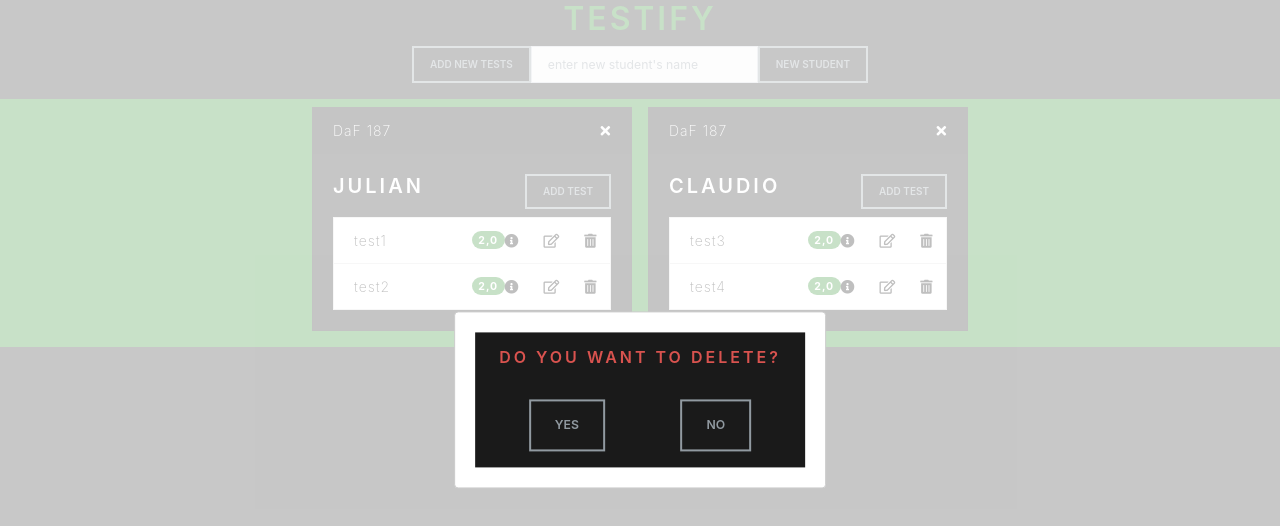
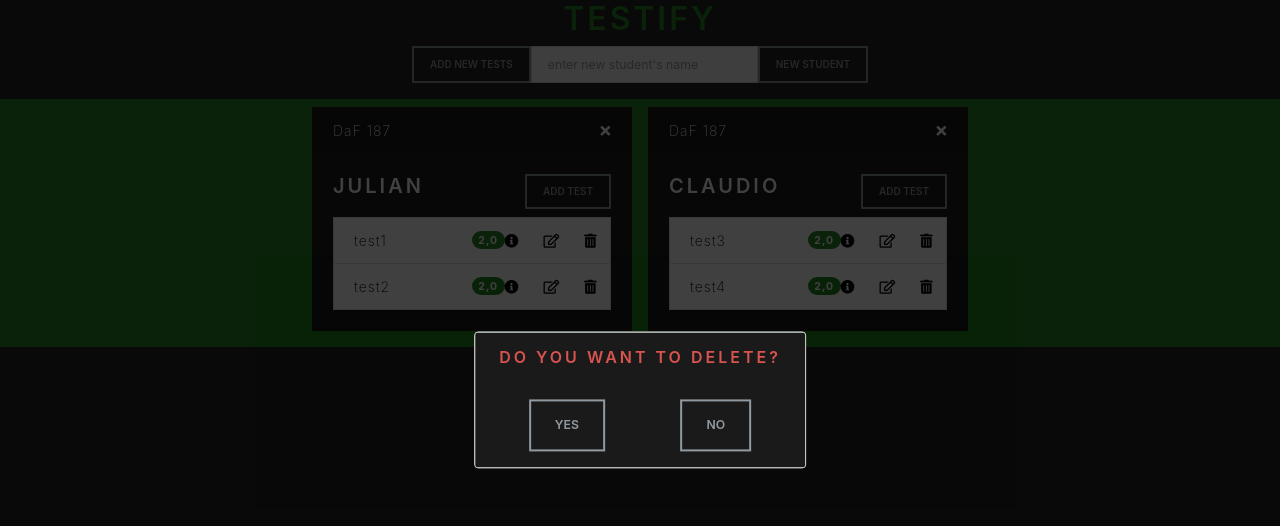
Before and after one commit to julian0becker/testscore, a React (Create React App) app: page / in a window 1280 px wide. Both pictures are taken after a click on the icon 605 px from the left and 130 px from the top of the page. Shown: the top 526 px of the page. Built offline with nearby package versions, Linux system fonts and the light colour scheme.

Commit message:
updated modal styling

```diff
--- a/src/App.css
+++ b/src/App.css
@@ -48,3 +48,12 @@ body {
 .icon-container {
   width: 50%;
 }
+
+.Overlay {
+  position: fixed;
+  top: 0;
+  left: 0;
+  right: 0;
+  bottom: 0;
+  background-color: rgba(0, 0, 0, 0.75);
+}
--- a/src/components/Modal.js
+++ b/src/components/Modal.js
@@ -16,7 +16,8 @@ const customStyles = {
     right: "auto",
     bottom: "auto",
     marginRight: "-50%",
-    transform: "translate(-50%, -50%)"
+    transform: "translate(-50%, -50%)",
+    padding: "0"
   }
 };
 
@@ -30,6 +31,7 @@ export default function Modal() {
       contentLabel="Modal different Options"
       style={customStyles}
       onRequestClose={() => dispatch(toggleModalAction())}
+      overlayClassName="Overlay"
     >
       {modal.modalType === "delete" ? (
         <DeleteModal />
--- a/src/components/Student.js
+++ b/src/components/Student.js
@@ -6,7 +6,6 @@ import uuid from "uuid";
 
 export default function Student({ student }) {
   const dispatch = useDispatch();
-  const toggleModal = () => dispatch(toggleModalAction(student.studentId));
 
   const handleAddSingleTest = () => {
     const newTest = {
@@ -29,7 +28,10 @@ export default function Student({ student }) {
       <div className="card-header d-flex justify-content-between">
         <div>DaF 187</div>
         <div>
-          <i onClick={() => toggleModal()} className="fas fa-times" />
+          <i
+            onClick={() => dispatch(toggleModalAction(student.studentId))}
+            className="fas fa-times"
+          />
         </div>
       </div>
       <div className="card-body d-flex flex-column ">
--- a/src/components/modals/EditTest.js
+++ b/src/components/modals/EditTest.js
@@ -18,7 +18,7 @@ const EditModal = () => {
       parseInt(event.target.editPointsSingle.value) >
       parseInt(event.target.editMaxPointsSingle.value)
     ) {
-      return; //reached points must be greater than max points
+      return; //reached points must be greater than max points //todo warning modal
     }
 
     const grade = calculateGrade(
@@ -58,7 +58,6 @@ const EditModal = () => {
       </div>
       <div className="card-body">
         <h4 className="card-title">
-          {"Edit "}
           {students[indexStudent].tests[testIndex].testName}
         </h4>
         <div className="card-text">
```
